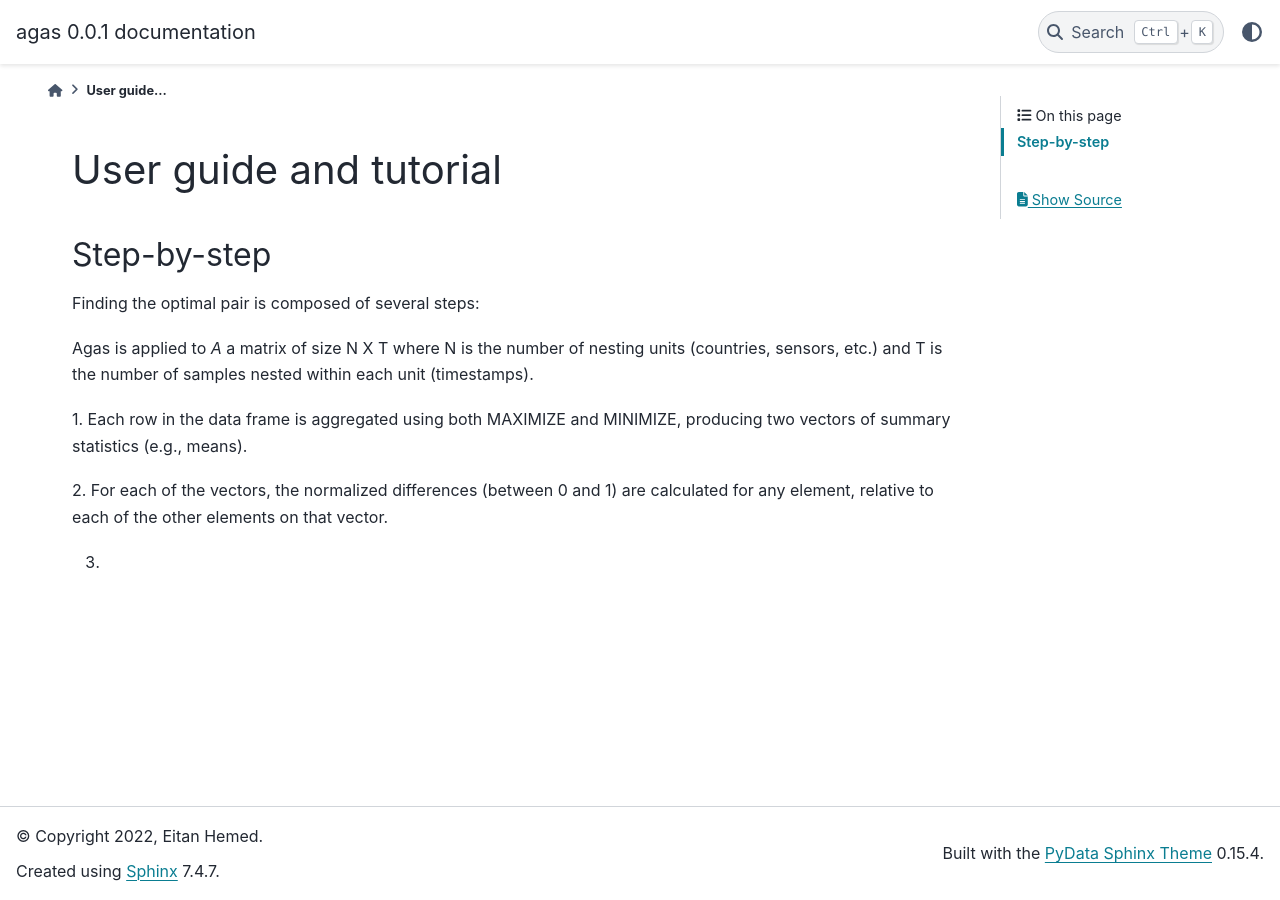
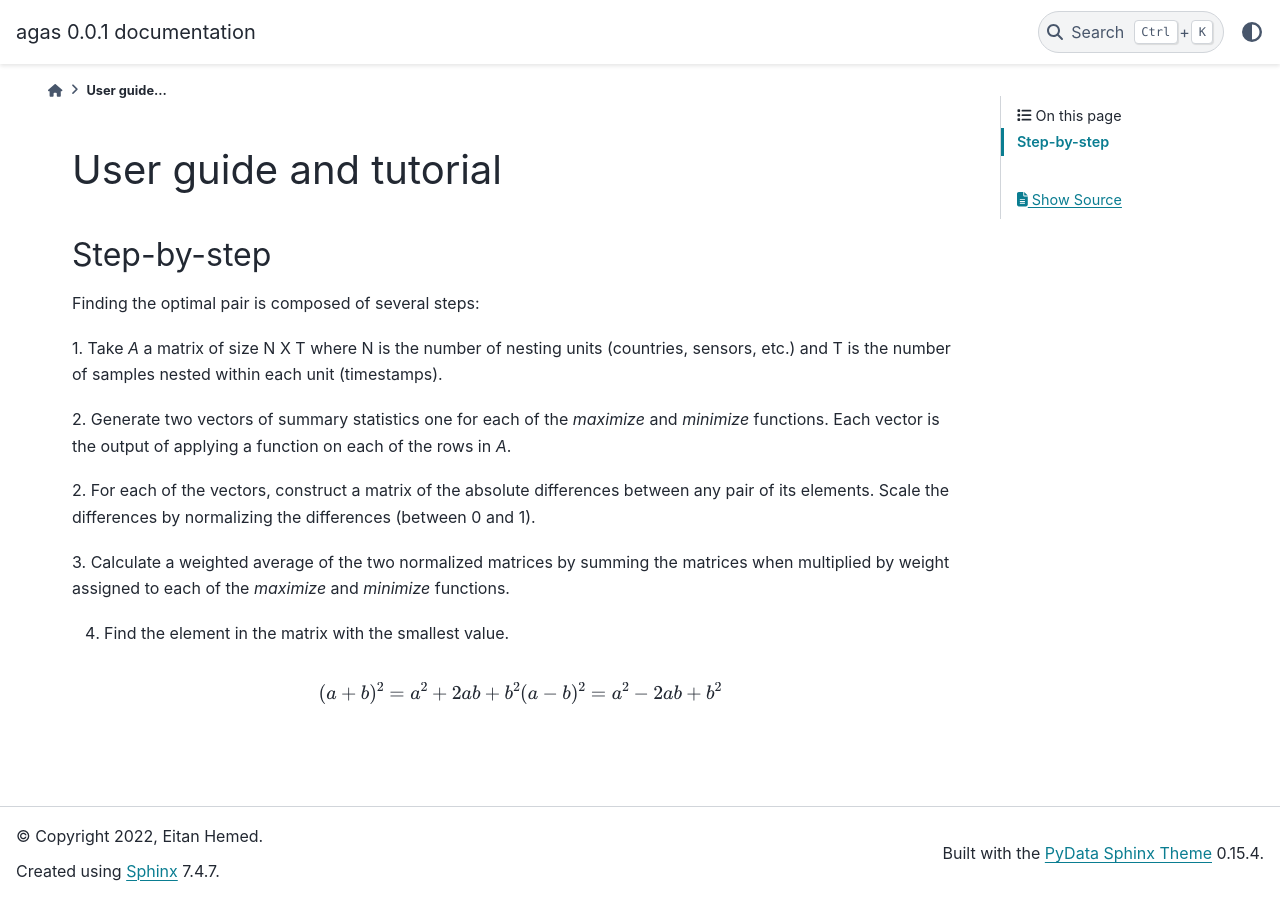
Before and after one commit to EitanHemed/agas, a Sphinx documentation site: the page built from doc/source/tutorial.rst, in a window 1280 px wide. Built offline with Sphinx 7.4.7 and the PyData theme 0.15.4, drawn with Linux system fonts in a browser that asks for light colours; formulas are drawn with MathJax 3.

Commit message:
Tutorial - Working on tutorial.ipynb

```diff
--- a/doc/source/conf.py
+++ b/doc/source/conf.py
@@ -33,6 +33,7 @@ extensions = [
     'sphinx.ext.napoleon',
     'sphinx.ext.autosummary',
     'sphinx_automodapi.automodapi',
+    'sphinx.ext.imgmath'
 ]
 
 # Add any paths that contain templates here, relative to this directory.
--- a/doc/source/tutorial.rst
+++ b/doc/source/tutorial.rst
@@ -11,16 +11,24 @@ Step-by-step
 
 Finding the optimal pair is composed of several steps:
 
-Agas is applied to `A` a matrix of size N X T where N is the number of nesting
+1. Take `A` a matrix of size N X T where N is the number of nesting
 units (countries, sensors, etc.) and T is the number of samples nested
 within each unit (timestamps).
 
-1. Each row in the data frame is aggregated using both MAXIMIZE
-and MINIMIZE, producing two vectors of summary statistics
-(e.g., means).
+2. Generate two vectors of summary statistics one for each of the `maximize`
+and `minimize` functions. Each vector is the output of applying a function on
+each of the rows in `A`.
 
-2. For each of the vectors, the normalized differences (between 0 and 1) are
-calculated for any element, relative to each of the other elements on that
-vector.
+2. For each of the vectors, construct a matrix of the absolute differences
+between any pair of its elements. Scale the differences by normalizing the
+differences (between 0 and 1).
 
-3.
+3. Calculate a weighted average of the two normalized matrices by
+summing the matrices when multiplied by weight assigned to each of the `maximize`
+and `minimize` functions.
+
+4. Find the element in the matrix with the smallest value.
+
+.. math::
+   (a + b)^2 = a^2 + 2ab + b^2
+   (a - b)^2 = a^2 - 2ab + b^2
```
Also changed, not shown: setup.py (+3 -4 lines), 9 other files.
